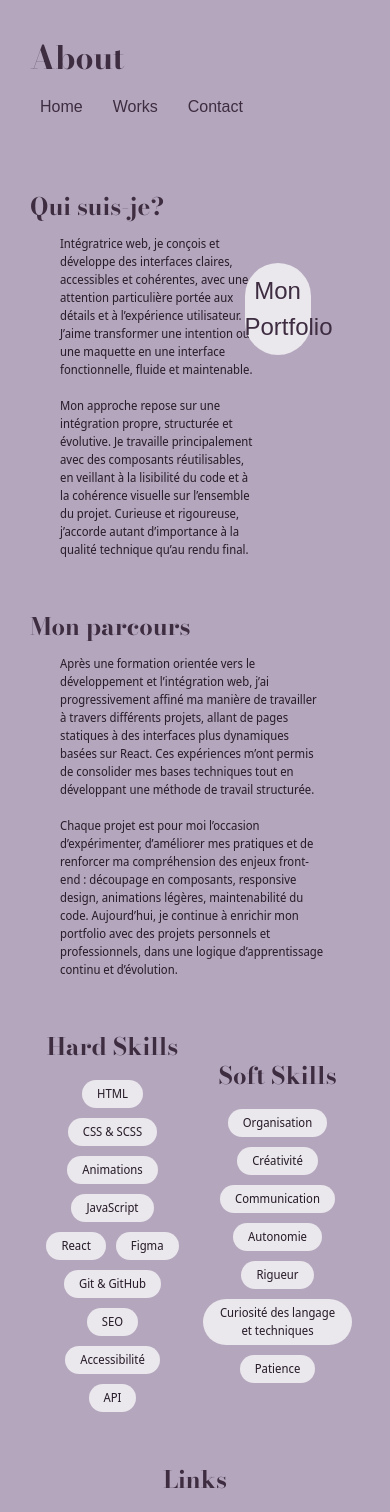
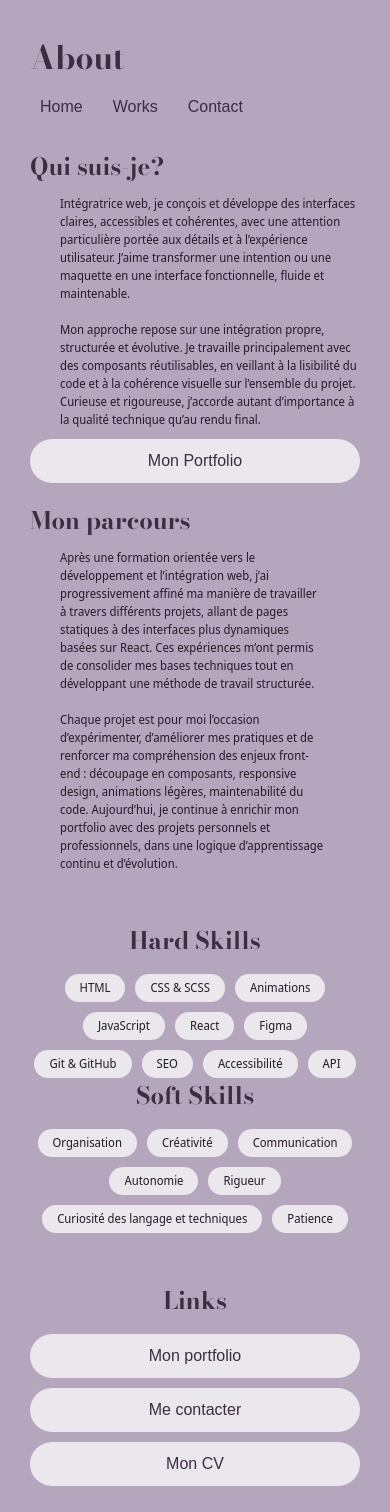
Before and after one commit to NeugdaeUju/Portfolio, a React (Vite) app: page /about in a window 390 px wide. Shown: the top 1512 px of the page. Built offline with nearby package versions, Linux system fonts and the light colour scheme.

Commit message:
Responsive mobile de la page About

```diff
--- a/src/assets/sass/about.scss
+++ b/src/assets/sass/about.scss
@@ -15,7 +15,6 @@
             background-color : #EAE7ED;
             border-radius : 50px;
             padding : 10px 0;
-            width : 20%;
             text-align : center;
             right : 15%;
             top : 20%;
@@ -96,3 +95,50 @@
         }
     }
 }
+
+@media (max-width : 600px) {
+    .about-page {
+        margin-top : 10px;
+
+         &__section-who {
+            margin-bottom : 20px;
+
+            &--text {
+                width : 90%;
+            }
+
+            &--link {
+                display : block;
+                padding : 10px;
+                font-size : 1em;
+                position : initial;
+                margin-top : 10px;
+            }
+        }
+
+        &__section-skills {
+            flex-direction: column;
+
+            &__soft-skills , &__hard-skills {
+                width : 100%;
+            }
+        }
+
+        &__section-links {
+            &__list {
+                flex-direction: column;
+                gap : 10px;
+
+                &--link {
+                    font-size : 1em;
+                    width : 100%;
+
+                    &:hover {
+                        text-decoration : none;
+                        font-weight : bold;
+                    }
+                }
+            }
+        }
+    }
+}
```
